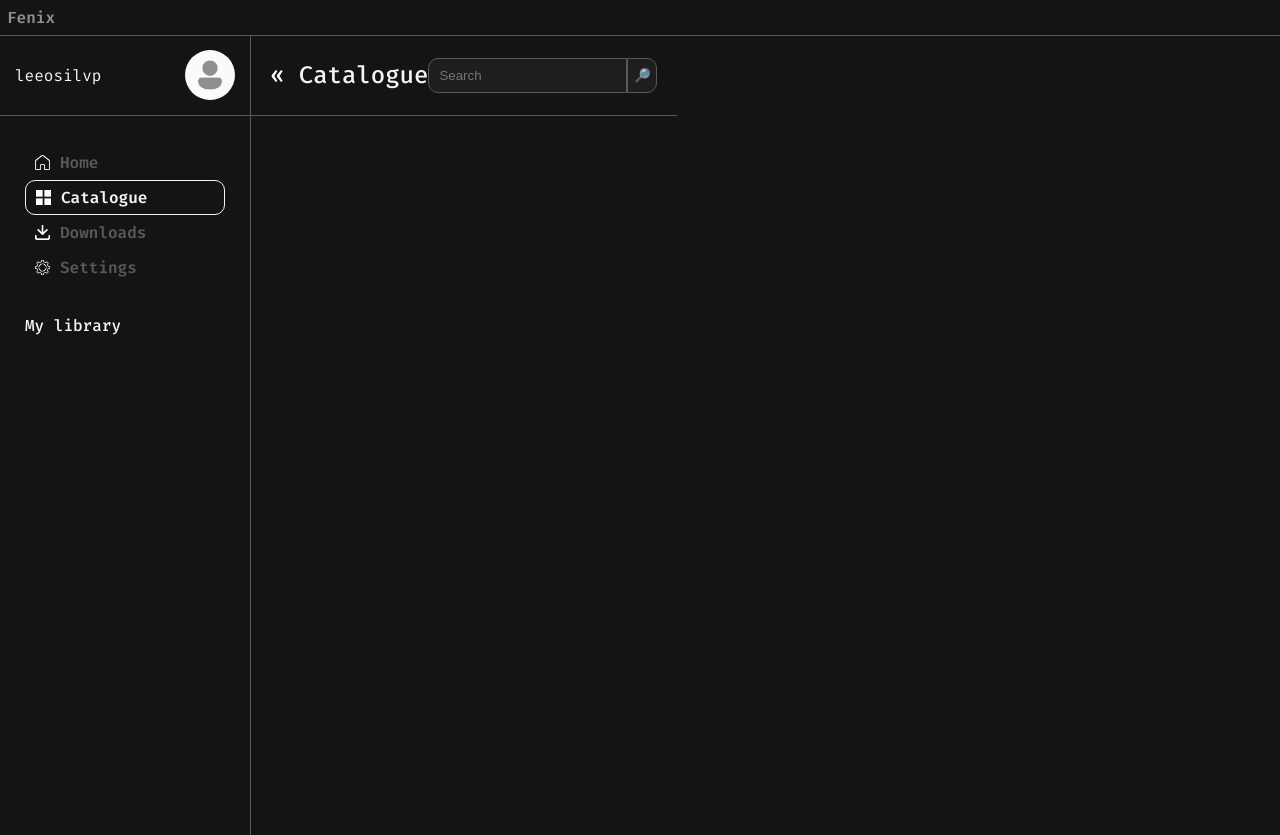
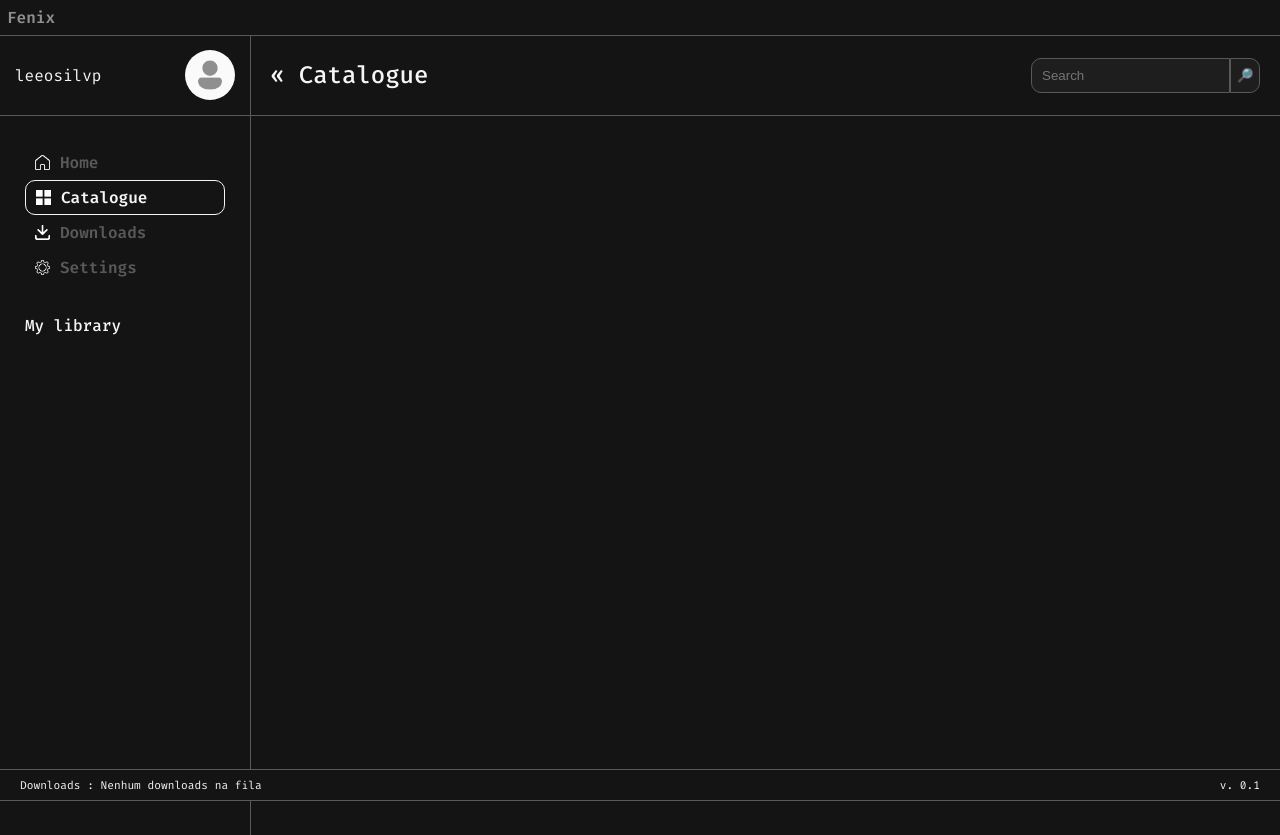
Before and after one commit to leoosilvp/FENIX, a plain HTML site: page src/pages/catalogue.html in a window 1280 px wide. Drawn offline with Linux system fonts and the light colour scheme; files whose address does not match are found by name.

Commit message:
4 a- adicionando o footer as outras pages e atualizando a contagem de commits

```diff
--- a/src/css/style.css
+++ b/src/css/style.css
@@ -177,7 +177,8 @@ nav ul li a:hover{
 #content{
     display: flex;
     flex-direction: column;
-    height: 100vh;
+    width: 100%;
+    height: auto;
     overflow: auto;
 }
 
--- a/src/pages/catalogue.html
+++ b/src/pages/catalogue.html
@@ -52,6 +52,16 @@
 
     </section>
 
+    <footer>
+        <section id="download">
+            <h1>Downloads : Nenhum downloads na fila</h1>
+        </section>
+
+        <section id="version">
+            <h1>v. 0.1</h1>
+        </section>
+    </footer>
+
     <script src="./src/js/script.js"></script>
 </body>
 </html>
```
Also changed, not shown: src/pages/download.html (+10 -0 lines), src/pages/settings.html (+10 -0 lines), src/pages/user.html (+10 -0 lines), index.html (indentation only).
